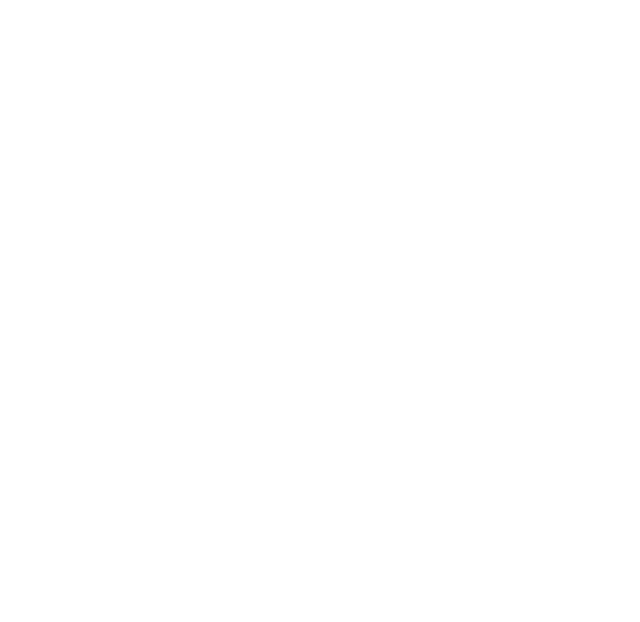
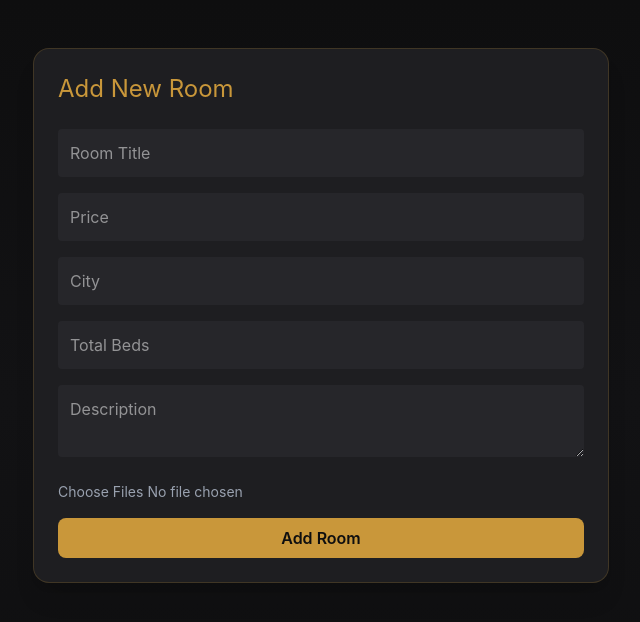
Before and after one commit to VarunGhagre/stayfinder, a React (Vite) app in the folder stayfinder-frontend/: page /add-room in a window 1280 px wide. Before the commit this address had no page. Shown: the top 622 px of the page, without its empty margins (319-959 px from the left). Built offline with nearby package versions, Linux system fonts and the light colour scheme.

Commit message:
Update code

```diff
--- a/stayfinder-frontend/src/components/Navbar.jsx
+++ b/stayfinder-frontend/src/components/Navbar.jsx
@@ -173,7 +173,7 @@
   const roleItems = !userInfo ? [] :
     userInfo.role === "owner" ? [
       { label:"Add Room",  Icon:PlusSquare, path:"/add-room"  },
-      { label:"My Rooms",  Icon:Home,       path:"/my-rooms"  },
+      { label:"My Rooms",  Icon:Home,       path:"rooms"  },
     ] : userInfo.role === "admin" ? [
       { label:"Admin Panel", Icon:ShieldCheck, path:"/admin" },
     ] : [
--- /dev/null
+++ b/stayfinder-frontend/src/pages/AddRoom.jsx
@@ -0,0 +1,136 @@
+import { useState } from "react";
+import api from "../api/axios";
+import { useNavigate } from "react-router-dom";
+
+function AddRoom() {
+  const navigate = useNavigate();
+
+  const [form, setForm] = useState({
+    title: "",
+    price: "",
+    city: "",
+    description: "",
+    totalBeds: "",
+  });
+
+  const [images, setImages] = useState([]);
+
+  const handleChange = (e) => {
+    setForm({ ...form, [e.target.name]: e.target.value });
+  };
+
+  const handleImageChange = (e) => {
+    setImages(e.target.files);
+  };
+
+  const handleSubmit = async (e) => {
+    e.preventDefault();
+
+    try {
+      const formData = new FormData();
+
+      // fields append
+      Object.keys(form).forEach((key) => {
+        formData.append(key, form[key]);
+      });
+
+      // images append
+      for (let i = 0; i < images.length; i++) {
+        formData.append("images", images[i]);
+      }
+
+      await api.post("/rooms/add", formData, {
+        headers: {
+          "Content-Type": "multipart/form-data",
+        },
+      });
+
+      alert("Room Added Successfully ✅");
+      navigate("/");
+
+    } catch (err) {
+      alert(err.response?.data?.message || "Error");
+    }
+  };
+
+  return (
+    <div
+      className="min-h-screen px-6 py-12 text-white"
+      style={{
+        background:
+          "linear-gradient(180deg, #0E0E0F 0%, #121214 50%, #0E0E0F 100%)",
+      }}
+    >
+      <div className="max-w-xl mx-auto bg-[#1E1E21] p-6 rounded-2xl border border-[rgba(201,151,58,0.2)] shadow-xl">
+
+        <h1 className="text-2xl text-[#C9973A] mb-6">
+          Add New Room
+        </h1>
+
+        <form onSubmit={handleSubmit} className="space-y-4">
+
+          <input
+            type="text"
+            name="title"
+            placeholder="Room Title"
+            onChange={handleChange}
+            className="w-full bg-[#26262A] p-3 rounded outline-none"
+          />
+
+          <input
+            type="number"
+            name="price"
+            placeholder="Price"
+            onChange={handleChange}
+            className="w-full bg-[#26262A] p-3 rounded outline-none"
+          />
+
+          <input
+            type="text"
+            name="city"
+            placeholder="City"
+            onChange={handleChange}
+            className="w-full bg-[#26262A] p-3 rounded outline-none"
+          />
+
+          <input
+            type="number"
+            name="totalBeds"
+            placeholder="Total Beds"
+            onChange={handleChange}
+            className="w-full bg-[#26262A] p-3 rounded outline-none"
+          />
+
+          <textarea
+            name="description"
+            placeholder="Description"
+            onChange={handleChange}
+            className="w-full bg-[#26262A] p-3 rounded outline-none"
+          />
+
+          {/* IMAGE UPLOAD */}
+          <input
+            type="file"
+            multiple
+            onChange={handleImageChange}
+            className="w-full text-sm text-gray-400"
+          />
+
+          <button
+            type="submit"
+            className="w-full py-2 rounded-lg font-semibold transition"
+            style={{
+              background: "#C9973A",
+              color: "#0E0E0F",
+            }}
+          >
+            Add Room
+          </button>
+
+        </form>
+      </div>
+    </div>
+  );
+}
+
+export default AddRoom;
--- a/stayfinder-frontend/src/pages/RoomListing.jsx
+++ b/stayfinder-frontend/src/pages/RoomListing.jsx
@@ -8,6 +8,7 @@
 import api from "../api/axios";
 import Layout from "../components/Layout";
 import RoomCard, { RoomCardSkeleton } from "../components/RoomCard";
+import { useNavigate } from "react-router-dom";
 
 // ── Constants ─────────────────────────────────────────────────
 const CATEGORIES = [
@@ -176,10 +177,13 @@
 
   const drawerBodyRef = useRef(null);
 
+  const navigate = useNavigate();
+const userInfo = JSON.parse(localStorage.getItem("userInfo"));
+
   // ── Fetch rooms ───────────────────────────────────────────
   useEffect(() => {
     setLoading(true);
-    api.get("/rooms")
+    api.get("/rooms?page=1&limit=50")
       .then(({ data }) => { setRooms(data.rooms || data); setLoading(false); })
       .catch(() => setLoading(false));
   }, []);
@@ -290,10 +294,41 @@
           </div>
 
           {/* Right: result count */}
-          <p style={{ fontSize:12, color:"#5C5448" }}>
+          {/* <p style={{ fontSize:12, color:"#5C5448" }}>
             <strong style={{ color:"#A09480" }}>{filtered.length}</strong> rooms found
             {searchCity && <> in <strong style={{ color:"#C9973A" }}>{searchCity}</strong></>}
-          </p>
+          </p> */}
+
+          <div style={{ display:"flex", alignItems:"center", gap:12 }}>
+
+  <p style={{ fontSize:12, color:"#5C5448" }}>
+    <strong style={{ color:"#A09480" }}>{filtered.length}</strong> rooms found
+    {searchCity && <> in <strong style={{ color:"#C9973A" }}>{searchCity}</strong></>}
+  </p>
+
+  {userInfo?.role === "owner" && (
+    <button
+      onClick={() => navigate("/add-room")}
+      style={{
+        padding:"8px 14px",
+        borderRadius:10,
+        background:"#C9973A",
+        color:"#0E0E0F",
+        fontSize:12,
+        fontWeight:600,
+        border:"none",
+        cursor:"pointer",
+        transition:"all 0.2s"
+      }}
+      onMouseEnter={e => e.target.style.background="#E8C97A"}
+      onMouseLeave={e => e.target.style.background="#C9973A"}
+    >
+      + Add Room
+    </button>
+  )}
+
+</div>
+
         </div>
 
         {/* ── GRID ── */}
--- a/stayfinder-frontend/src/routes/AppRoutes.jsx
+++ b/stayfinder-frontend/src/routes/AppRoutes.jsx
@@ -8,6 +8,8 @@
 import Register from "../pages/Register";
 import Wishlist from "../pages/Wishlist";
 import Profile from "../pages/Profile";
+import AddRoom from "../pages/AddRoom";
+
 
 import AdminDashboard from "../pages/Admin/AdminDashboard";
 import Users from "../pages/Admin/Users";
@@ -27,6 +29,7 @@
       <Route path="/rooms/:id" element={<RoomDetails />} />
       <Route path="/wishlist" element={<Wishlist />} />
       <Route path="/profile" element={<Profile />} />
+      <Route path="/add-room" element={<AddRoom />} />
 
       <Route path="/admin" element={<AdminDashboard />} />
       <Route path="/admin/users" element={<Users />} />
```
